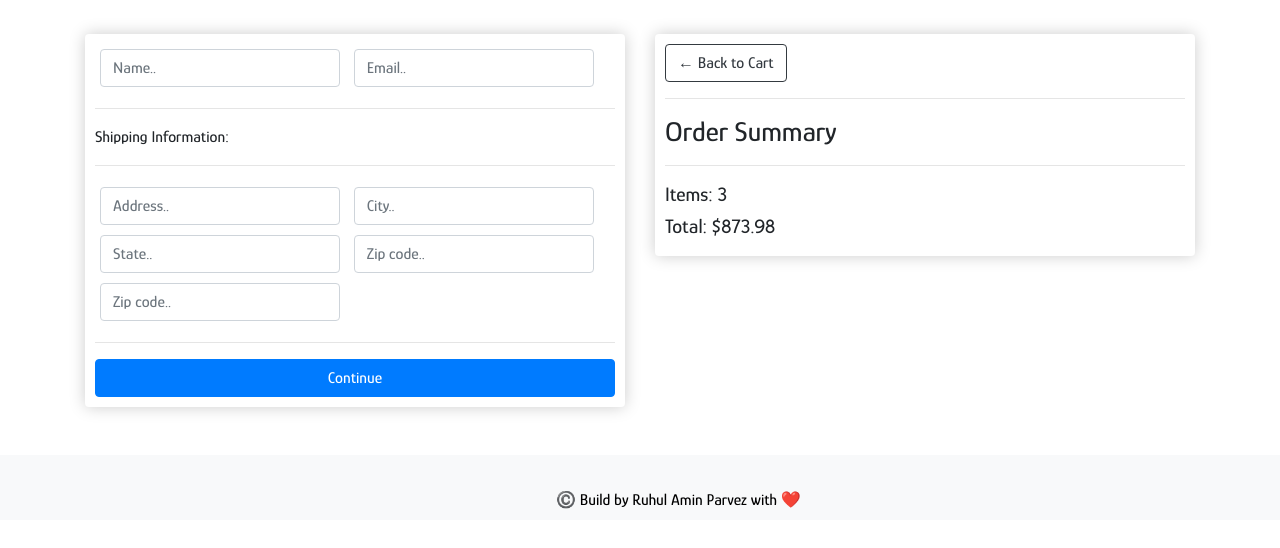
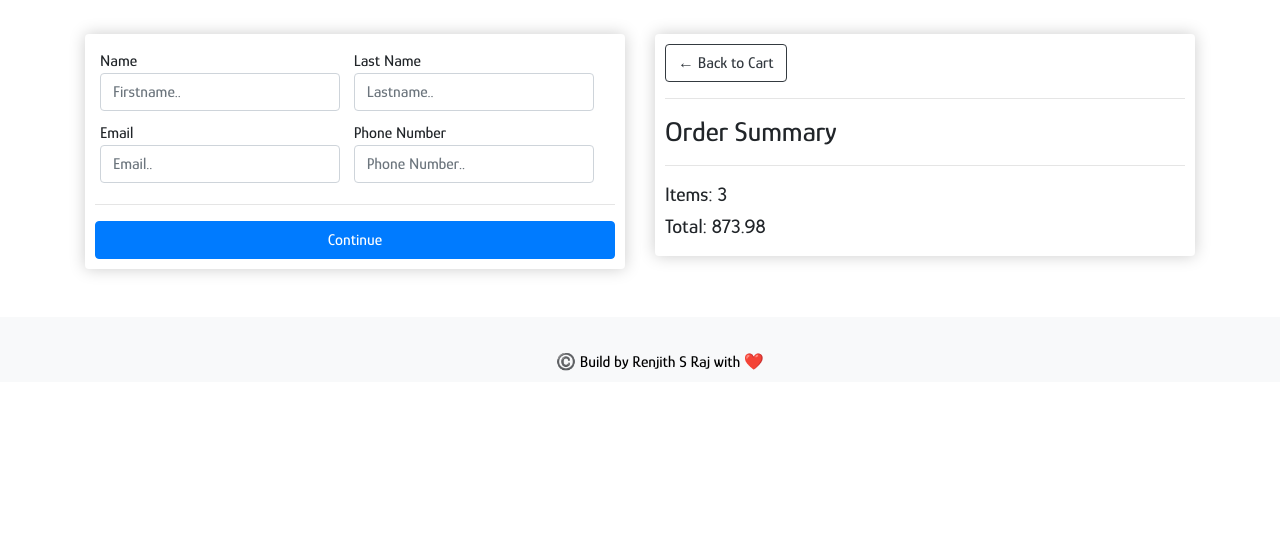
Before and after one commit to renjithsraj/paywix_ecommerce, a Django app: template templates/store/checkout.html in a window 1280 px wide. Shown: the part 57-605 px from the top of the page. Run offline with Django 3.2, Linux system fonts and the light colour scheme; the template is opened without the code that fills it: values that come from a table or form of the project are taken from there, others are empty; data comes from the database, SQL or seed files in the repository; both versions use the stored data as it was after the commit; some libraries are stand-ins or nearby versions.

Commit message:
Initial Commit

```diff
--- a/paywix_ecommerce/urls.py
+++ b/paywix_ecommerce/urls.py
@@ -23,6 +23,7 @@ from django.conf import settings
 urlpatterns = [
     path('admin/', admin.site.urls),
     path('', include('store.urls')),
+    path("accounts/", include("django.contrib.auth.urls"))
 ]
 
 urlpatterns += static(settings.MEDIA_URL, document_root=settings.MEDIA_ROOT)
--- a/store/models.py
+++ b/store/models.py
@@ -32,6 +32,11 @@ class Order(models.Model):
     date_order = models.DateTimeField(auto_now_add=True)
     complete = models.BooleanField(default=False, null=True, blank=True)
     transaction_id = models.CharField(max_length=200, null=True)
+    pg_source = models.CharField(max_length=225, null=True, blank=True)
+    pg_id = models.CharField(max_length=255, null=True, blank=True)
+    pg_response = models.TextField(null=True, blank=True)
+    txn_stts = models.CharField(default="InProgress", max_length=70)
+    transaction_msg = models.TextField(null=True, blank=True)
 
     def __str__(self):
         return str(self.id)
--- a/store/urls.py
+++ b/store/urls.py
@@ -8,5 +8,10 @@ urlpatterns = [
         path('checkout/', views.checkout, name="checkout"),
         path('update_item/', views.updateItem, name="update_item"),
         path('process_order/', views.processOrder, name="process_order"),
+        path('payment_processing/', views.payment_processing, name="payment_processing"),
+        path('payment_response_handler/', views.payment_response_handler, name="payment_response_handler"),
+        path('api_test/', views.api_test, name="api_test"),
+
+
 
 ]
--- a/templates/store/cart.html
+++ b/templates/store/cart.html
@@ -12,7 +12,7 @@
 				<table class="table">
 					<tr>
 						<th><h5>Items: <strong>{{order.get_cart_items}}</strong></h5></th>
-						<th><h5>Total:<strong> ${{order.get_cart_total|floatformat:2}}</strong></h5></th>
+						<th><h5>Total:<strong> {{order.get_cart_total|floatformat:2}}</strong></h5></th>
 						<th>
 							<a  style="float:right; margin:5px;" class="btn btn-primary" href="{% url 'checkout' %}">Checkout</a>
 						</th>
@@ -34,7 +34,7 @@
 				<div class="cart-row">
 					<div style="flex:2"><img class="row-image" src="{{item.product.imageURL}}"></div>
 					<div style="flex:2"><p>{{item.product.name}}</p></div>
-					<div style="flex:1"><p>${{item.product.price|floatformat:2}}</p></div>
+					<div style="flex:1"><p>{{item.product.price|floatformat:2}}</p></div>
 					<div style="flex:1">
 						<p class="quantity">{{item.quantity}}</p>
 						<div class="quantity">
@@ -43,7 +43,7 @@
 							<img data-product="{{item.product.id}}" data-action="remove" class="chg-quantity update-cart" src="{% static  'images/arrow-down.png' %}">
 						</div>
 					</div>
-					<div style="flex:1"><p>${{item.get_total|floatformat:2}}</p></div>
+					<div style="flex:1"><p>{{item.get_total|floatformat:2}}</p></div>
 				</div>
 				{% endfor %}
 			</div>
--- a/templates/store/checkout.html
+++ b/templates/store/checkout.html
@@ -4,37 +4,28 @@
      <div class="row">
 		<div class="col-lg-6">
 			<div class="box-element" id="form-wrapper">
-				<form id="form">
+				<form id="form" action="{% url 'payment_processing' %}" method="POST">
+					{% csrf_token %}
 					<div id="user-info">
 						<div class="form-field">
-							<input required class="form-control" type="text" name="name" placeholder="Name..">
+							<span>Name</span>
+							<input required class="form-control" type="text" name="fname" placeholder="Firstname..">
 						</div>
 						<div class="form-field">
+							<span>Last Name</span>
+							<input required class="form-control" type="text" name="lname" placeholder="Lastname..">
+						</div>
+					</div>
+					<div id="user-info">
+						<div class="form-field">
+							<span>Email</span>
 							<input required class="form-control" type="email" name="email" placeholder="Email..">
 						</div>
-					</div>
-
-					<div id="shipping-info">
-						<hr>
-						<p>Shipping Information:</p>
-						<hr>
 						<div class="form-field">
-							<input class="form-control" type="text" name="address" placeholder="Address..">
-						</div>
-						<div class="form-field">
-							<input class="form-control" type="text" name="city" placeholder="City..">
-						</div>
-						<div class="form-field">
-							<input class="form-control" type="text" name="state" placeholder="State..">
-						</div>
-						<div class="form-field">
-							<input class="form-control" type="text" name="zipcode" placeholder="Zip code..">
-						</div>
-						<div class="form-field">
-							<input class="form-control" type="text" name="country" placeholder="Zip code..">
+							<span>Phone Number</span>
+							<input required class="form-control" type="text" name="phone" placeholder="Phone Number..">
 						</div>
 					</div>
-
 					<hr>
 					<input id="form-button" class="btn btn-primary btn-block" type="submit" value="Continue">
 				</form>
@@ -53,12 +44,12 @@
 				<div class="cart-row">
 					<div style="flex:2"><img class="row-image" src="{{item.product.imageURL}}"></div>
 					<div style="flex:2"><p>{{item.product.name}}</p></div>
-					<div style="flex:1"><p>${{item.product.price|floatformat:2}}</p></div>
+					<div style="flex:1"><p>{{item.product.price|floatformat:2}}</p></div>
 					<div style="flex:1"><p>x{{item.quantity}}</p></div>
 				</div>
 				{% endfor %}
 				<h5>Items:   {{order.get_cart_items}}</h5>
-				<h5>Total:   ${{order.get_cart_total|floatformat:2}}</h5>
+				<h5>Total:   {{order.get_cart_total|floatformat:2}}</h5>
 			</div>
 		</div>
 	</div>
--- a/templates/store/main.html
+++ b/templates/store/main.html
@@ -103,7 +103,7 @@
                 <br>
          </div>
 
-      <nav class="navbar navbar-expand-lg navbar-light bg-light"><span style="font-family: 'Glory', sans-serif; color: black; margin-top: 2%; margin-left: 540px;"> ©️ Build by Ruhul Amin Parvez with ❤️ </span></nav>
+      <nav class="navbar navbar-expand-lg navbar-light bg-light"><span style="font-family: 'Glory', sans-serif; color: black; margin-top: 2%; margin-left: 540px;"> ©️ Build by Renjith S Raj with ❤️ </span></nav>
 
       <script src="https://code.jquery.com/jquery-3.4.1.slim.min.js" integrity="sha384-J6qa4849blE2+poT4WnyKhv5vZF5SrPo0iEjwBvKU7imGFAV0wwj1yYfoRSJoZ+n" crossorigin="anonymous"></script>
 
--- a/templates/store/store.html
+++ b/templates/store/store.html
@@ -10,7 +10,7 @@
                 <hr>
                 <button data-product={{ product.id }} data-action="add" class="btn btn-outline-secondary add-btn update-cart">Add to Cart</button>
                 <a class="btn btn-outline-primary" href="#">View</a>
-		        <h4 style="display: inline-block; float: right"><strong>${{ product.price|floatformat:2 }}</strong></h4>
+		        <h4 style="display: inline-block; float: right"><strong>{{ product.price|floatformat:2 }}</strong></h4>
             </div>
         </div>
       {% endfor product in products %}
```
Also changed, not shown: paywix_ecommerce/settings.py (+11 -1 lines), requirements.txt (+2 -7 lines), store/views.py (+128 -1 lines), templates/registration/login.html (added, +15 -0 lines), templates/store/transaction.html (added, +17 -0 lines), db.sqlite3, store/migrations/0003_order_pg_id_order_pg_response_order_pg_source_and_more.py (added), store/migrations/0004_order_transaction_msg.py (added).
